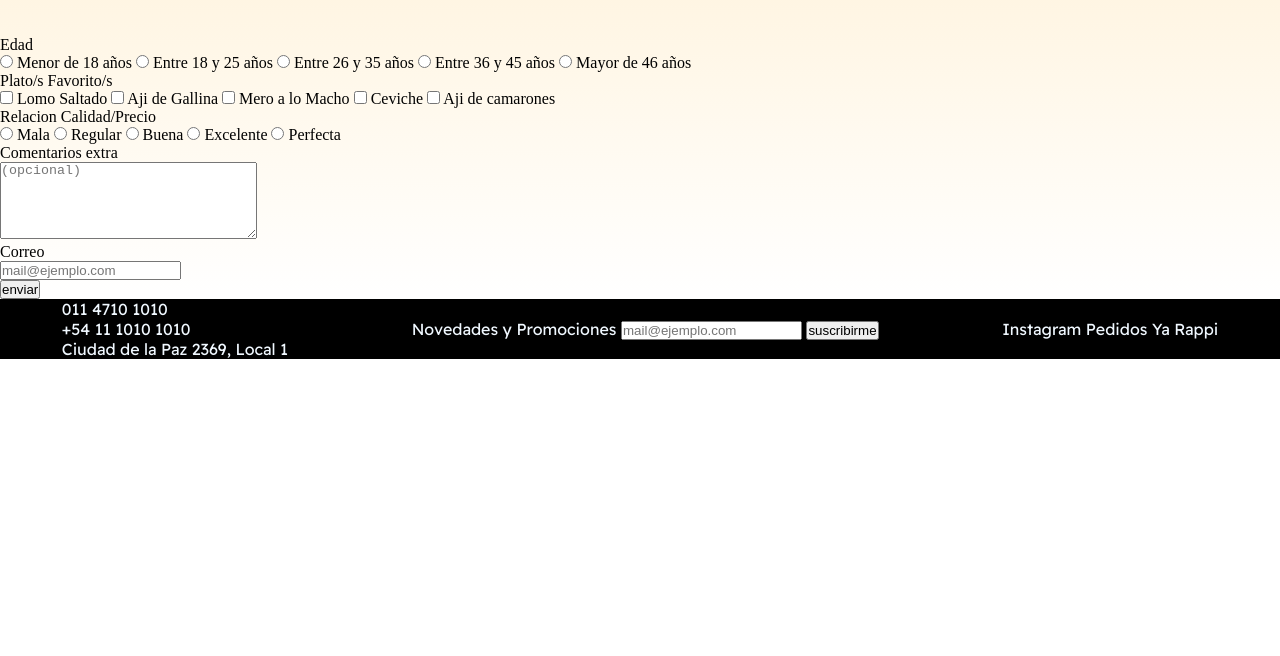
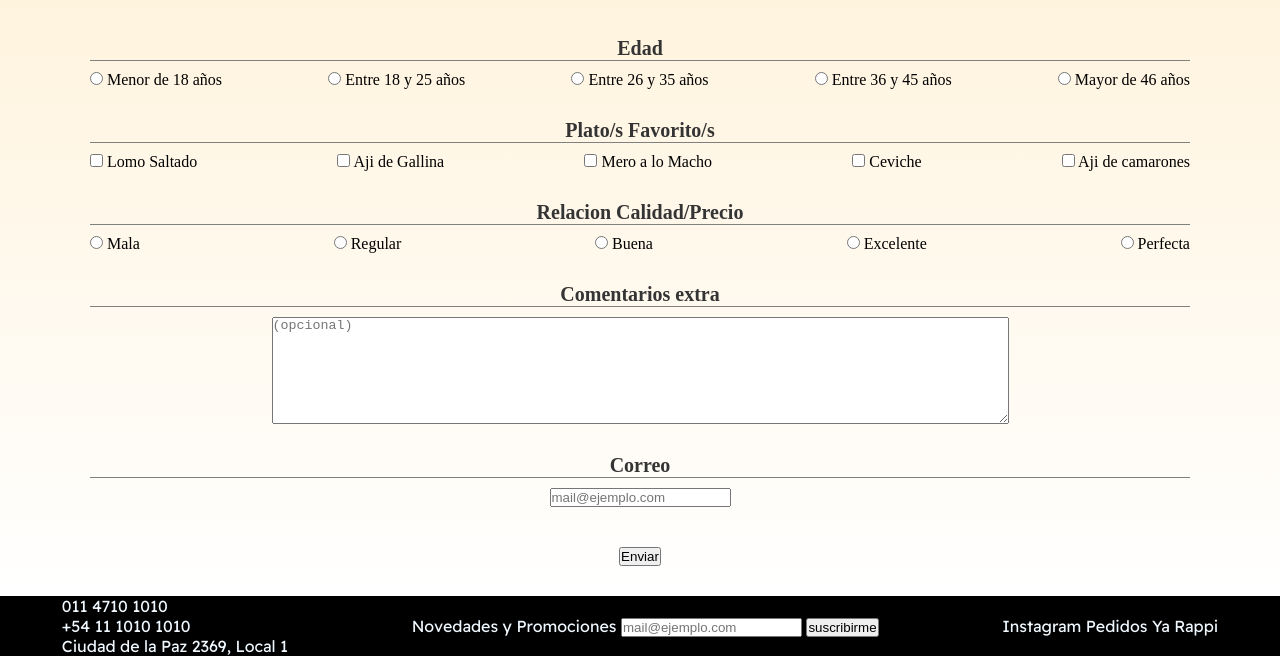
Before and after one commit to LuchoHuayta/PaulinaBSAS, a plain HTML site: page nosotros.html in a window 1280 px wide. Shown: the part 293-949 px from the top of the page. Before the commit the page ends 800 px from the top, so only its background shows below. Drawn offline with Linux system fonts and the light colour scheme.

Commit message:
encuesta (nosotros) css completo

```diff
--- a/nosotros.html
+++ b/nosotros.html
@@ -26,79 +26,81 @@
 
     <main>
         <h1 class="h1-encuesta">Contanos tu experiencia</h1>
-        <p class="encuesta-descripcion"">Compartinos tu opinion y participa por descuentos y sorteos</p>
+        <p class="encuesta-descripcion">Compartinos tu opinion y participa por descuentos y sorteos</p>
         <form>
+            <p class="titulo-encuesta">Edad</p>
             <div class="encuesta-edad">
-                <p class="titulo-encuesta">Edad</p>
 
-                <input id="edad1" type="radio" name="edad" value="-18">
-                <label for="edad1">Menor de 18 años</label>
+                <div><input id="edad1" type="radio" name="edad" value="-18">
+                <label for="edad1">Menor de 18 años</label></div>
 
-                <input id="edad2" type="radio" name="edad" value="18-25">
-                <label for="edad2"> Entre 18 y 25 años</label>
+                <div><input id="edad2" type="radio" name="edad" value="18-25">
+                <label for="edad2"> Entre 18 y 25 años</label></div>
 
-                <input id="edad3" type="radio" name="edad" value="26-35">
-                <label for="edad3">Entre 26 y 35 años</label>
+                <div><input id="edad3" type="radio" name="edad" value="26-35">
+                <label for="edad3">Entre 26 y 35 años</label></div>
 
-                <input id="edad4" type="radio" name="edad" value="36-45">
-                <label for="edad4">Entre 36 y 45 años</label>
+                <div><input id="edad4" type="radio" name="edad" value="36-45">
+                <label for="edad4">Entre 36 y 45 años</label></div>
 
-                <input id="edad5" type="radio" name="edad" value="+45">
-                <label for="edad5">Mayor de 46 años</label>
+                <div><input id="edad5" type="radio" name="edad" value="+45">
+                <label for="edad5">Mayor de 46 años</label></div>
             </div>
 
+            <p class="titulo-encuesta">Plato/s Favorito/s</p>
             <div class="encuesta-plato">
-                <p class="titulo-encuesta">Plato/s Favorito/s</p>
 
-                <input id="lomo-saltado" type="checkbox" name="plato-favorito">
-                <label for="lomo-saltado">Lomo Saltado</label>
+                <div><input id="lomo-saltado" type="checkbox" name="plato-favorito">
+                <label for="lomo-saltado">Lomo Saltado</label></div>
 
-                <input id="aji-gallina" type="checkbox" name="plato-favorito">
-                <label for="aji-gallina">Aji de Gallina</label>
+                <div><input id="aji-gallina" type="checkbox" name="plato-favorito">
+                <label for="aji-gallina">Aji de Gallina</label></div>
 
-                <input id="mero-macho" type="checkbox" name="plato-favorito">
-                <label for="mero-macho">Mero a lo Macho</label>
+                <div><input id="mero-macho" type="checkbox" name="plato-favorito">
+                <label for="mero-macho">Mero a lo Macho</label></div>
 
-                <input id="ceviche" type="checkbox" name="plato-favorito">
-                <label for="ceviche">Ceviche</label>
+                <div><input id="ceviche" type="checkbox" name="plato-favorito">
+                <label for="ceviche">Ceviche</label></div>
 
-                <input id="aji-camarones" type="checkbox" name="plato-favorito">
-                <label for="aji-camarones">Aji de camarones</label>
+                <div><input id="aji-camarones" type="checkbox" name="plato-favorito">
+                <label for="aji-camarones">Aji de camarones</label></div>
             </div>
 
+            <p class="titulo-encuesta">Relacion Calidad/Precio</p>
             <div class="encuesta-calidadprecio">
-                <p class="titulo-encuesta">Relacion Calidad/Precio</p>
 
-                <input id="precio1" type="radio" name="calidadprecio" value="buena">
-                <label for="precio1">Mala</label>
+                <div><input id="precio1" type="radio" name="calidadprecio" value="buena">
+                <label for="precio1">Mala</label></div>
 
-                <input id="precio2" type="radio" name="calidadprecio" value="regular">
-                <label for="precio2"> Regular</label>
+                <div><input id="precio2" type="radio" name="calidadprecio" value="regular">
+                <label for="precio2"> Regular</label></div>
 
-                <input id="precio3" type="radio" name="calidadprecio" value="buena">
-                <label for="precio3">Buena</label>
+                <div><input id="precio3" type="radio" name="calidadprecio" value="buena">
+                <label for="precio3">Buena</label></div>
 
-                <input id="precio4" type="radio" name="calidadprecio" value="excelente">
-                <label for="precio4">Excelente</label>
+                <div><input id="precio4" type="radio" name="calidadprecio" value="excelente">
+                <label for="precio4">Excelente</label></div>
 
-                <input id="precio5" type="radio" name="calidad/precio" value="perfecta">
-                <label for="precio5">Perfecta</label>
+                <div><input id="precio5" type="radio" name="calidad/precio" value="perfecta">
+                <label for="precio5">Perfecta</label></div>
             </div>
 
+            <p class="titulo-encuesta">Comentarios extra</p>
             <div class="encuesta-opinion">
-                <p class="titulo-encuesta">Comentarios extra</p>
 
-                <textarea name="comentario" cols="30" rows="5" placeholder="(opcional)"></textarea>
+                <textarea name="comentario" cols="90" rows="7" placeholder="(opcional)"></textarea>
+
             </div>
 
+            <p class="titulo-encuesta">Correo</p>
             <div class="encuesta-mail">
-                <p class="titulo-encuesta">Correo</p>
 
                 <input type="email" name="comentario" placeholder="mail@ejemplo.com" required>
+
             </div>
 
             <div class="encuesta-enviar">
-                <input type="submit" value="enviar">
+                <input type="submit" value="Enviar">
             </div>
         </form>
     </main>
--- a/style.css
+++ b/style.css
@@ -201,6 +201,7 @@ footer{
 }
 
 .encuesta-descripcion{
+    font-family: 'Montserrat', sans-serif;
     color: gray;
     font-weight: bold;
     text-align: center;
@@ -210,9 +211,82 @@ footer{
     margin-bottom: 40px;
 }
 
+.titulo-encuesta{
+    color: rgb(53, 52, 52);
+    font-weight: bold;
+    text-align: center;
+    font-size: 20px;
+}
 
+.encuesta-edad{
+    padding-top: 10px;
+    padding-bottom: 30px;
+    max-width: 1100px;
+    margin: auto;
 
+    display: flex;
+    flex-wrap: wrap;
+    justify-content: space-between;
+    border-top: 1px solid gray;
+}
 
+.encuesta-plato{
+    padding-top: 10px;
+    padding-bottom: 30px;
+    max-width: 1100px;
+    margin: auto;
+
+    display: flex;
+    flex-wrap: wrap;
+    justify-content: space-between;
+    border-top: 1px solid gray;
+}
+
+.encuesta-calidadprecio{
+    padding-top: 10px;
+    padding-bottom: 30px;
+    max-width: 1100px;
+    margin: auto;
+
+    display: flex;
+    flex-wrap: wrap;
+    justify-content: space-between;
+    border-top: 1px solid gray;
+}
+
+.encuesta-opinion{
+    padding-top: 10px;
+    padding-bottom: 30px;
+    max-width: 1100px;
+    margin: auto;
+
+    display: flex;
+    flex-wrap: wrap;
+    justify-content:center;
+    border-top: 1px solid gray;
+}
+
+.encuesta-mail{
+    padding-top: 10px;
+    padding-bottom: 30px;
+    max-width: 1100px;
+    margin: auto;
+
+    display: flex;
+    flex-wrap: wrap;
+    justify-content:center;
+    border-top: 1px solid gray;
+}
+
+.encuesta-enviar{
+    padding-top: 10px;
+    padding-bottom: 30px;
+    max-width: 1100px;
+    margin: auto;
+
+    display: flex;
+    justify-content: center;
+}
 
 
 
@@ -226,4 +300,20 @@ footer{
     .exterior{
         width: 100%;
     }
+
+    .encuesta-edad{
+        flex-direction: column;
+        align-content: center;
+    }
+
+    .encuesta-plato{
+        flex-direction: column;
+        align-content: center;
+    }
+
+    .encuesta-calidadprecio{
+        flex-direction: column;
+        align-content: center;
+    }
+
 }
```
Also changed, not shown: images/team.jpeg (added).
